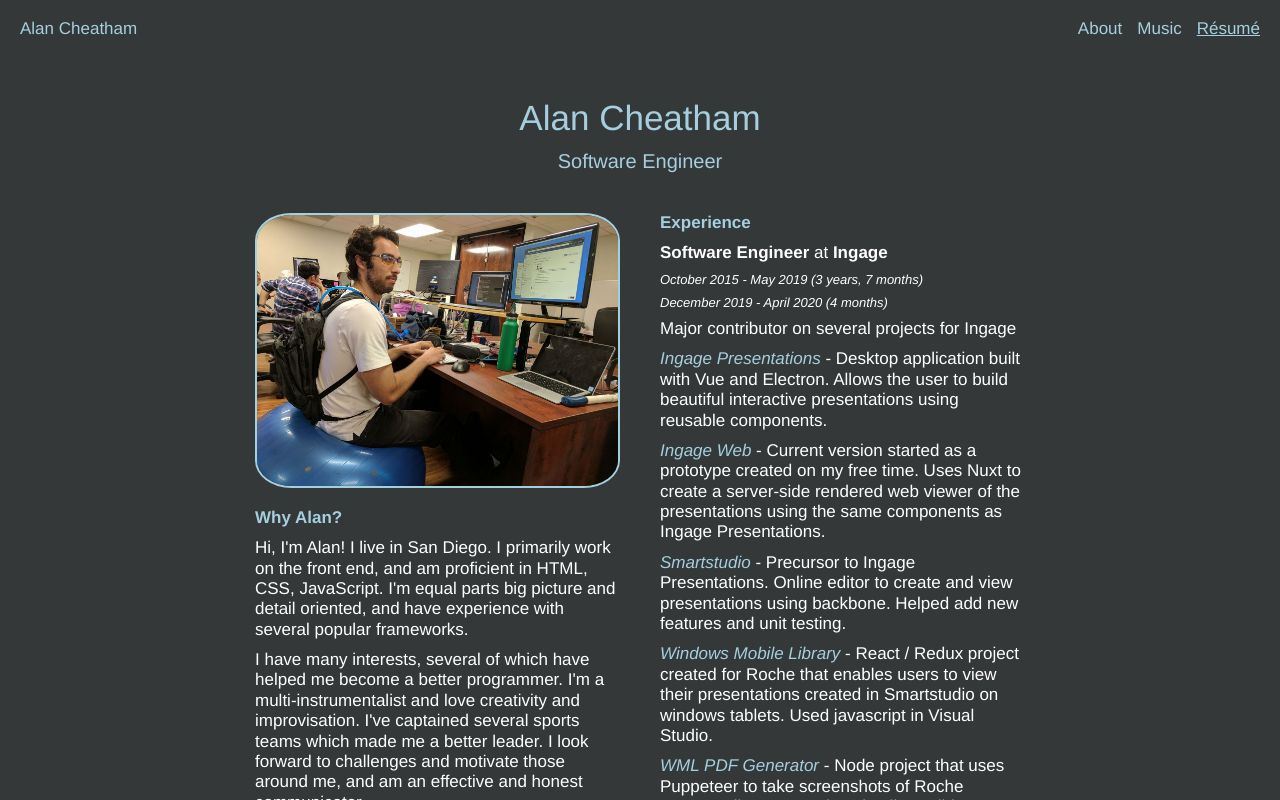
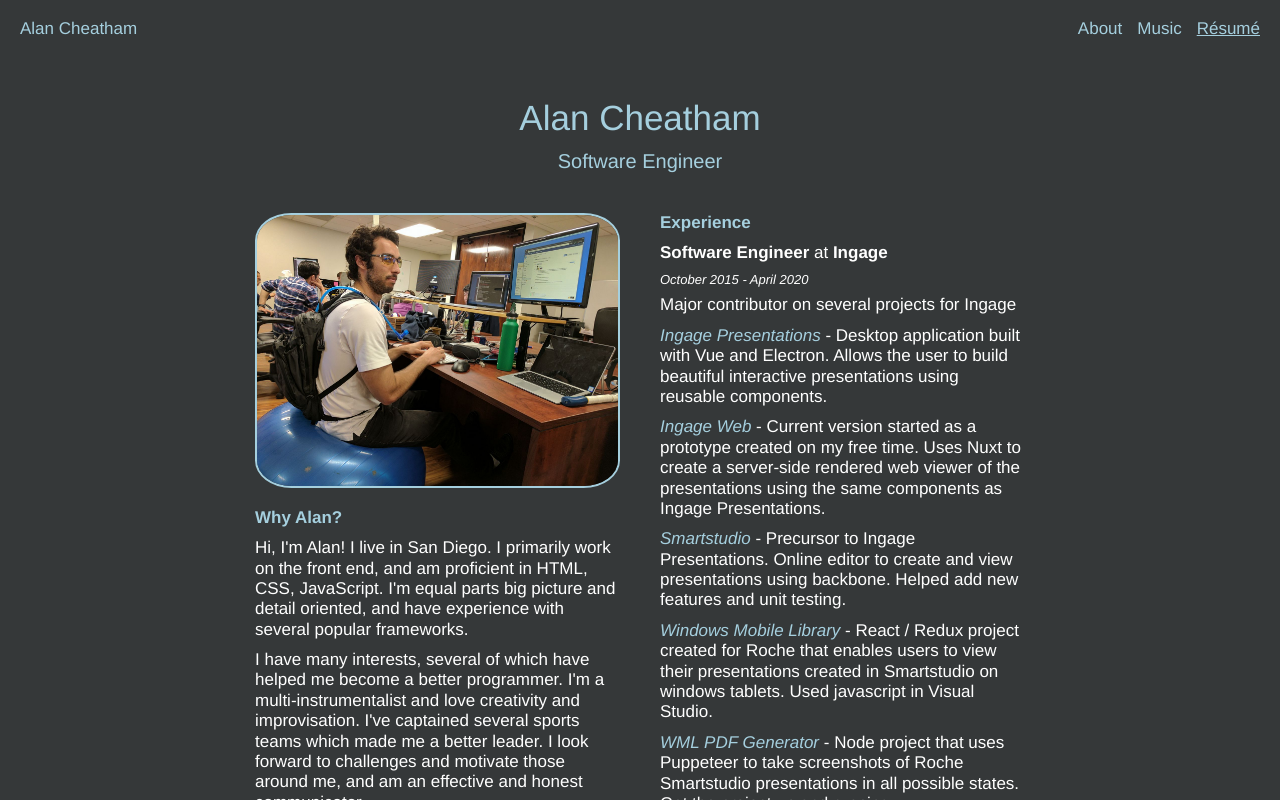
Before and after one commit to alancheatham/alancheatham.github.io, a Vue app: page /resume in a window 1280 px wide. Built offline with nearby package versions, Linux system fonts and the light colour scheme.

Commit message:
resume updates

```diff
--- a/src/views/Resume.vue
+++ b/src/views/Resume.vue
@@ -43,10 +43,7 @@
               <b>Software Engineer</b> at <b>Ingage</b>
             </div>
             <div class="job__date">
-              October 2015 - May 2019 (3 years, 7 months)
-            </div>
-            <div class="job__date">
-              December 2019 - April 2020 (4 months)
+              October 2015 - April 2020
             </div>
             <div class="job__description">
               Major contributor on several projects for Ingage
@@ -90,9 +87,9 @@
               September 2012 - February 2014 (1 year, 6 months)
             </div>
             <div class="job__description">
-              Worked part time and used Microsoft's .NET framework to add
-              features and maintain EOS International's (now owned by
-              SirsiDynix) main library system EOS.WEB.
+              Used Microsoft's .NET framework to add features and maintain EOS
+              International's (now owned by SirsiDynix) main library system
+              EOS.WEB.
             </div>
           </div>
           <div class="job">
```
